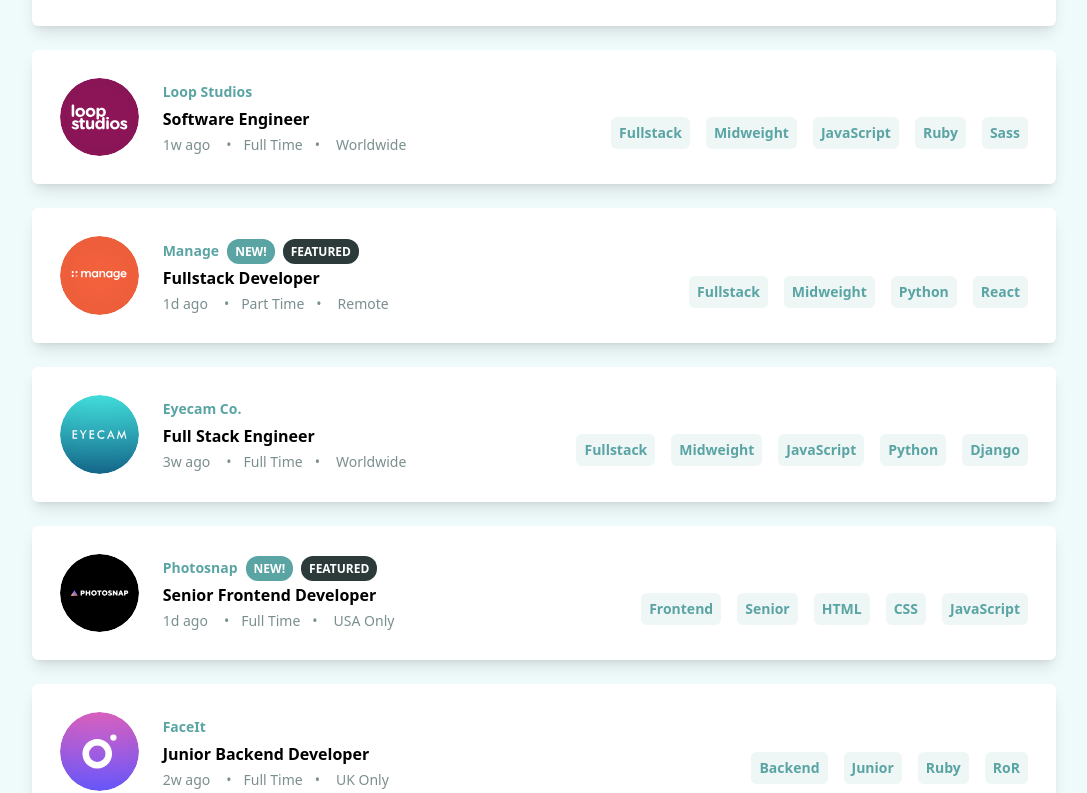
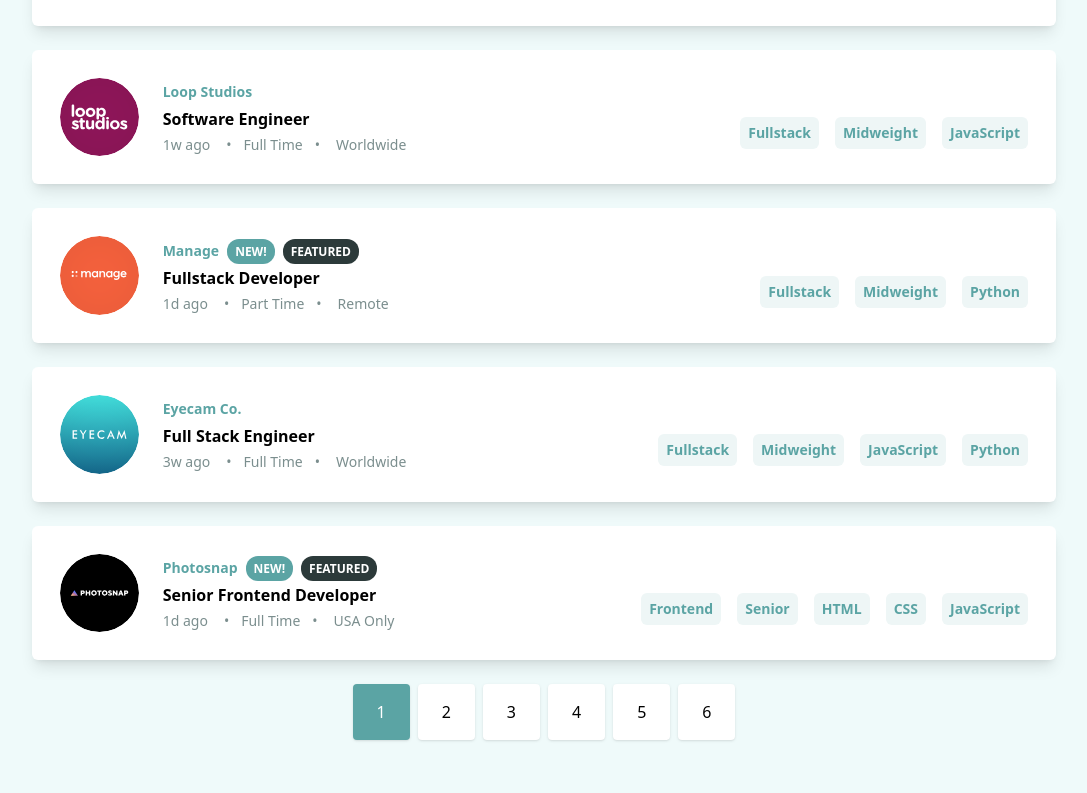
Before and after one commit to naufalpram/job-listing, a React (Vite) app: page / in a window 1280 px wide. Shown: the part 253-1046 px from the top of the page, without its empty margins (96-1183 px from the left). Built offline with nearby package versions, Linux system fonts and the light colour scheme.

Commit message:
feat: fix filtering and pagination done

```diff
--- a/src/App.jsx
+++ b/src/App.jsx
@@ -5,22 +5,23 @@ import JobCard from './components/JobCard';
 import data from './data/data.json';
 import FilterListContainer from './components/FilterListContainer';
 
+const jobsPerPage = 5;
 
 const App = () => {
-  const [filteredJobs, setFilteredJobs] = useState([]);
+  const [filteredJobs, setFilteredJobs] = useState([...data]);
   const [filter, setFilter] = useState({
     role: null,
     level: null,
-    languages: [],
-    tools: []
+    languages: []
   });
+  const [currentPage, setCurrentPage] = useState(1);
+  const [totalPages, setTotalPages] = useState(Math.ceil(data.length / jobsPerPage))
 
   const handleClear = () => {
     setFilter({
       role: null,
       level: null,
-      languages: [],
-      tools: []
+      languages: []
     })
     setFilteredJobs([]);
   };
@@ -36,7 +37,7 @@ const App = () => {
     if (key === 'role' || key === 'level')
       setFilter(current => ({...current, [key]: value}));
     else{
-      if (!filter.languages.includes(value)){
+      if (!filter[key].includes(value)){
         const updatedArray = [...filter[key]];
         updatedArray.push(value)
         setFilter(current => ({...current, [key]: updatedArray}));
@@ -45,25 +46,39 @@ const App = () => {
 
   }
 
+  const handlePageChange = (page) => {
+    setCurrentPage(page);
+  }
+
   const updateJobs = () => {
     return data.filter(job => {
       return (filter.role === null || job.role.toLowerCase().includes(filter.role.toLowerCase())) &&
       (filter.level === null || job.level.toLowerCase() === filter.level.toLowerCase()) &&
-      (filter.languages.length === 0 || filter.languages.every(lang => job.languages.includes(lang))) &&
-      (filter.tools.length === 0 || filter.tools.every(tool => job.tools.includes(tool)))
+      (filter.languages.length === 0 || filter.languages.every(lang => job.languages.includes(lang)))
     })
   }
 
   useEffect(() => {
-    if (filter.role || filter.level || filter.languages.length > 0 || filter.tools.length > 0)
-      setFilteredJobs(updateJobs());
+    setCurrentPage(1);
+    if (filter.role || filter.level || filter.languages.length > 0){
+      const updatedJobs = updateJobs();
+      setTotalPages(Math.ceil(updatedJobs.length / jobsPerPage));
+      setFilteredJobs(updatedJobs);
+    }
+    else {
+      setTotalPages(Math.ceil(data.length / jobsPerPage));
+      setFilteredJobs([...data]);
+    }
   }, [filter])
 
 
   // JobList Component
-  const JobList = () => {
-    const jobs = filteredJobs.length === 0 ? data : filteredJobs;
-    return jobs.map(job =>
+  const JobList = ({ jobs }) => {
+    const startIndex = (currentPage - 1) * jobsPerPage;
+    const endIndex = currentPage * jobsPerPage;
+    const shownJobs = jobs.slice(startIndex, endIndex);
+
+      return shownJobs.map(job =>
       <JobCard key={job.id} jobDetail={job} handleSelectFilter={handleSelectFilter} />
     );
   }
@@ -76,19 +91,23 @@ const App = () => {
           <FilterListContainer filter={filter} handleClear={handleClear} handleUnselect={handleUnselectFilter} />
           <div>
             <ul>
-              <JobList />
+              <JobList jobs={filteredJobs} />
             </ul>
           </div>
           <nav className="mt-4">
             <ul className="flex justify-center">
-              <li>
+              {Array.from({ length: totalPages }, (_, i) => (
+                <li key={i}>
                 <button
                   className={`mx-1 px-6 py-4 rounded shadow
-                      text-blue-500 bg-white`}
+                    ${currentPage === i + 1 ? 'bg-cyan-dark text-white' : 'bg-white text-blue-500'}`
+                  }
+                  onClick={() => handlePageChange(i + 1)}
                 >
-                  1
+                  {i + 1}
                 </button>
               </li>
+              ))}
             </ul>
           </nav>
         </div>
--- a/src/components/FilterList.jsx
+++ b/src/components/FilterList.jsx
@@ -60,27 +60,6 @@ const FilterList = ({ filter, handleUnselect }) => {
             </li>
         ))
       }
-      {
-        filter?.tools?.map((tool, idx) => (
-            <li key={idx} className="flex">
-                <div className="bg-cyan-light-2 px-2 py-1.5 text-sm text-cyan-dark font-bold rounded-l-md cursor-default">
-                    {tool}
-                </div>
-                <div>
-                <button
-                    className="bg-cyan-dark h-full flex items-center p-2 rounded-r-md hover:bg-cyan-very-dark"
-                    id="languages"
-                    value={tool}
-                    onClick={() => handleUnselect('tools', tool)}
-                >
-                    <svg xmlns="http://www.w3.org/2000/svg" width="14" height="14">
-                        <path fill="#FFF" fillRule="evenodd" d="M11.314 0l2.121 2.121-4.596 4.596 4.596 4.597-2.121 2.121-4.597-4.596-4.596 4.596L0 11.314l4.596-4.597L0 2.121 2.121 0l4.596 4.596L11.314 0z"></path>
-                    </svg>
-                </button>
-                </div>
-            </li>
-        ))
-      }
     </ul>
   )
 }
--- a/src/components/FilterListContainer.jsx
+++ b/src/components/FilterListContainer.jsx
@@ -6,10 +6,7 @@ const FilterListContainer = ({ filter, handleClear, handleUnselect }) => {
   const [fixedFilter, setFixedFilter] = useState(filter);
 
   useEffect(() => {
-    setShowFilter(
-        filter.role !== null || filter.level !== null ||
-        filter.languages.length !== 0 || filter.tools.length !== 0
-    );
+    setShowFilter(filter.role !== null || filter.level !== null || filter.languages.length !== 0);
     setFixedFilter(filter);
   }, [filter]);
 
--- a/src/components/JobCard.jsx
+++ b/src/components/JobCard.jsx
@@ -5,18 +5,16 @@ const JobCard = ({ jobDetail, handleSelectFilter }) => {
   const [filterQuery, setFilterQuery] = useState({
     role: jobDetail.role,
     level: jobDetail.level,
-    languages: jobDetail.languages,
-    tools: jobDetail.tools
+    languages: jobDetail.languages
   })
 
   useEffect(() => {
     setFilterQuery({
         role: jobDetail.role,
         level: jobDetail.level,
-        languages: jobDetail.languages,
-        tools: jobDetail.tools
+        languages: jobDetail.languages
     })
-  }, [jobDetail.role, jobDetail.level, jobDetail.languages, jobDetail.tools])
+  }, [jobDetail.role, jobDetail.level, jobDetail.languages])
 
   return (
     <li className={`relative bg-white p-7 rounded-md flex items-center gap-6 shadow-lg mb-12 lg:mb-6`}>
--- a/src/components/JobCardFilter.jsx
+++ b/src/components/JobCardFilter.jsx
@@ -33,15 +33,6 @@ const JobCardFilter = ({ filterQuery, handleSelect }) => {
                     </button>
                 </li>
             ))}
-            {filterQuery?.tools?.map((tool, idx) => (
-                <li key={idx}>
-                    <button onClick={() => handleSelect('tools', tool)}>
-                        <div className="bg-cyan-light-2 px-2 py-1.5 text-sm text-cyan-dark font-bold rounded-l-md  hover:bg-cyan-dark hover:text-white rounded-r-md ">
-                            {tool}
-                        </div>
-                    </button>
-                </li>
-            ))}
         </ul>
     </div>
   )
```
